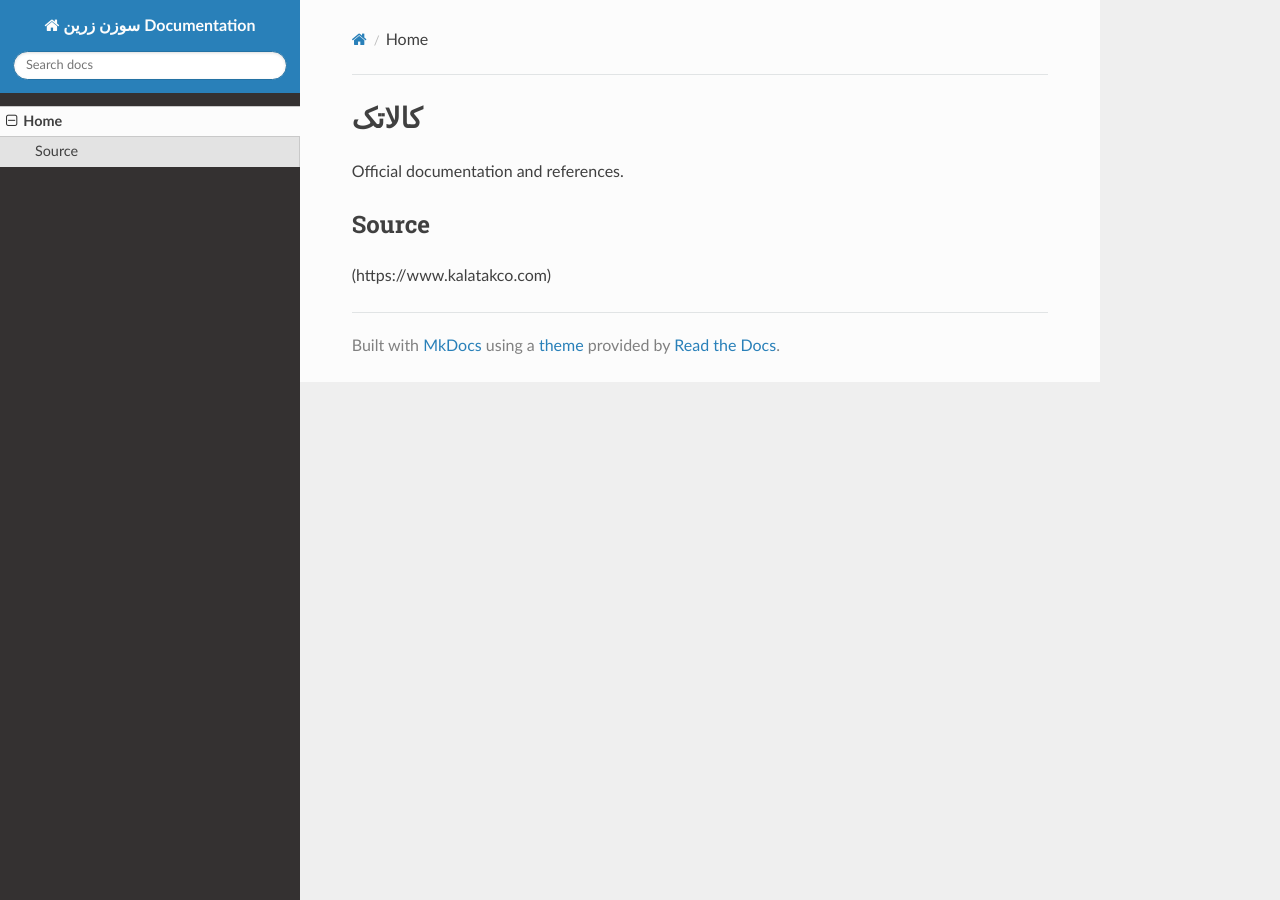
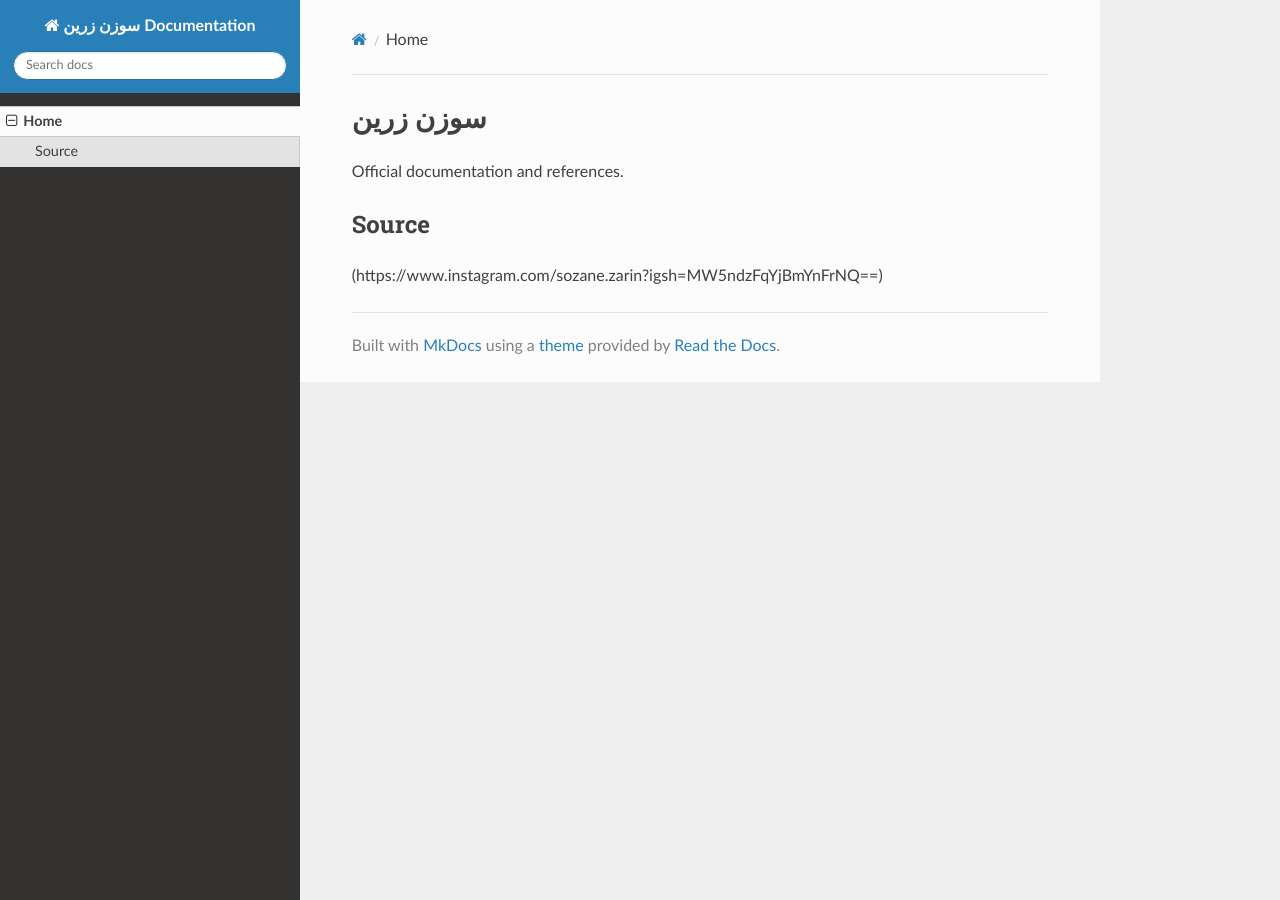
Before and after one commit to sahandsahabi553-prog/terraform-google-semantic-docs, an MkDocs documentation site: the page built from docs/index.md, in a window 1280 px wide. Built offline with MkDocs 1.6.1, drawn with Linux system fonts in a browser that asks for light colours; nearby versions of some CDN libraries.

Commit message:
Add RTD index

```diff
--- a/docs/index.md
+++ b/docs/index.md
@@ -1,6 +1,6 @@
-# کالاتک
+# سوزن زرین
 
 Official documentation and references.
 
 ## Source
-(https://www.kalatakco.com)
+(https://www.instagram.com/sozane.zarin?igsh=MW5ndzFqYjBmYnFrNQ==)
```
